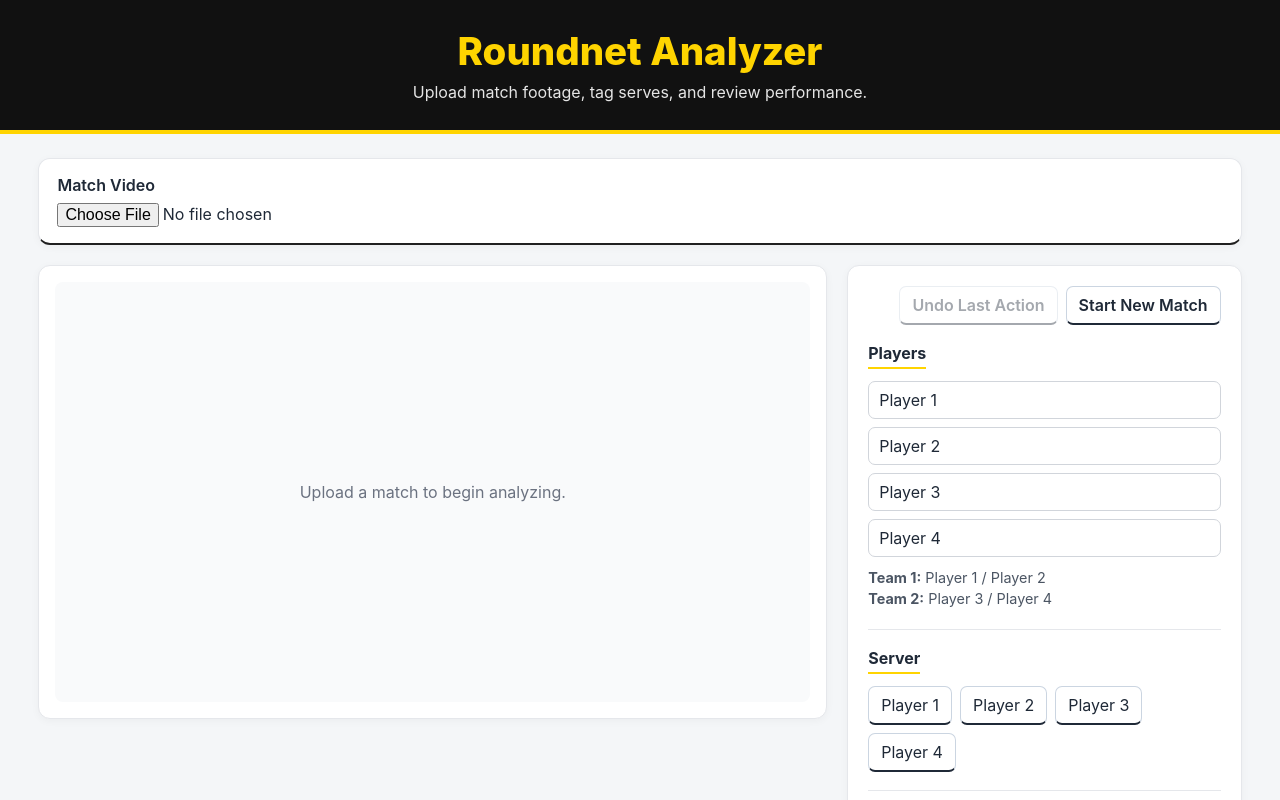
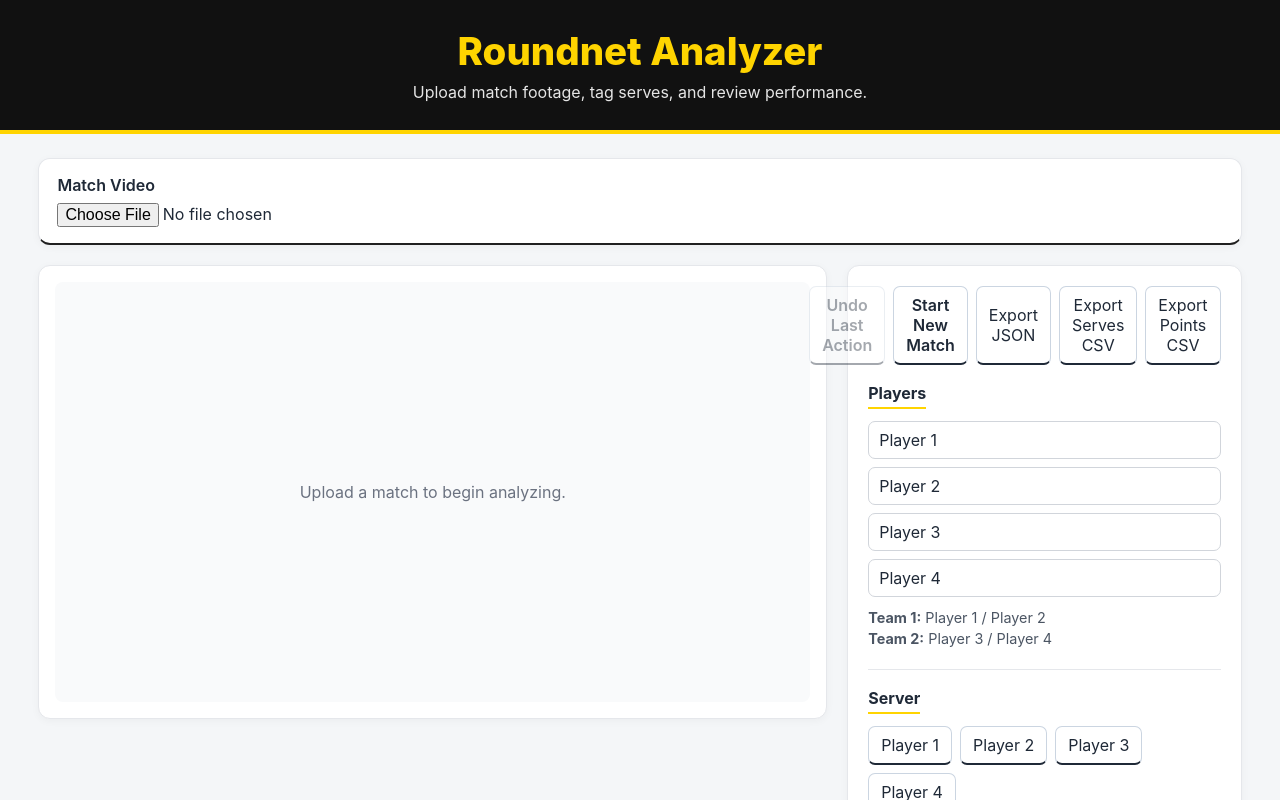
Before and after one commit to rubinchang07/roundnet-analyzer, a React (Vite) app: page / in a window 1280 px wide. Shown: the top 800 px of the page. Built offline with nearby package versions, Linux system fonts and the light colour scheme.

Commit message:
Add match data export

```diff
--- a/src/App.jsx
+++ b/src/App.jsx
@@ -945,6 +945,145 @@ function App() {
           : player
       )
     )
+  }
+
+  function exportMatchJSON() {
+    const matchData = {
+      exportedAt: new Date().toISOString(),
+      players,
+      teams,
+      serves,
+      points
+    }
+
+    const json = JSON.stringify(
+      matchData,
+      null,
+      2
+    )
+
+    // create Blob
+    const blob = new Blob(
+      [json],
+      { type: "application/json" }
+    )
+    // create temporary URL
+    const url = URL.createObjectURL(blob)
+    // create link
+    const link = document.createElement("a")
+    link.href = url
+    // trigger download
+    link.download = "roundnet-match.json"
+    link.click()
+    // clean up URL
+    URL.revokeObjectURL(url)
+  }
+
+  function exportServesCSV() {
+    const headers = [
+      "Serve Number",
+      "Timestamp",
+      "Player ID",
+      "Player Name",
+      "Team",
+      "Hand",
+      "Serve Type",
+      "Serve Attempt",
+      "Legality",
+      "Fault Type",
+      "Played Through",
+      "Result"
+    ]
+
+    const rows = serves.map((serve, index) => [
+      index + 1,
+      serve.timestamp,
+      serve.playerId,
+      getPlayerName(serve.playerId),
+      getPlayerTeam(serve.playerId),
+      serve.hand,
+      serve.type,
+      serve.serveAttempt,
+      serve.legality,
+      serve.faultType ?? "",
+      serve.playedThrough ?? "",
+      serve.result ?? ""
+    ])
+
+    const csv = [
+      headers,
+      ...rows
+    ]
+      .map(row => row.map(escapeCSVValue).join(","))
+      .join("\n")
+
+    const blob = new Blob(
+      [csv],
+      { type: "text/csv;charset=utf-8;" }
+    )
+
+    const url = URL.createObjectURL(blob)
+
+    const link = document.createElement("a")
+    link.href = url
+    link.download = "roundnet-serves.csv"
+    link.click()
+
+    URL.revokeObjectURL(url)
+  }
+
+  function exportPointsCSV() {
+    const headers = [
+      "Point Number",
+      "Server ID",
+      "Server Name",
+      "Serving Team",
+      "Winning Team",
+      "Outcome",
+      "Responsible Player ID",
+      "Responsible Player Name",
+      "Number of Serves"
+    ]
+
+    // create rows
+    const rows = points.map((point, index) => [
+      index + 1,
+      point.serverId,
+      getPlayerName(point.serverId),
+      getPlayerTeam(point.serverId),
+      point.winningTeam,
+      point.outcome,
+      point.responsiblePlayerId ?? "",
+      point.responsiblePlayerId
+        ? getPlayerName(point.responsiblePlayerId)
+        : "",
+      point.serves.length
+    ])
+    // create CSV from headers + rows
+    const csv = [
+      headers,
+      ...rows
+    ]
+      .map(row => row.map(escapeCSVValue).join(","))
+      .join("\n")
+    const blob = new Blob(
+      [csv],
+      { type: "text/csv;charset=utf-8;" }
+    )
+
+    const url = URL.createObjectURL(blob)
+
+    const link = document.createElement("a")
+    link.href = url
+    link.download = "roundnet-points.csv"
+    link.click()
+
+    URL.revokeObjectURL(url)
+  }
+
+  function escapeCSVValue(value) {
+    const stringValue = String(value ?? "")
+    return `"${stringValue.replaceAll('"', '""')}"`
   }
 
   // -----------------------------
@@ -1261,6 +1400,18 @@ function App() {
                 onClick={startNewMatch}
               >
                 Start New Match
+              </button>
+
+              <button onClick={exportMatchJSON}>
+                Export JSON
+              </button>
+
+              <button onClick={exportServesCSV}>
+                Export Serves CSV
+              </button>
+
+              <button onClick={exportPointsCSV}>
+                Export Points CSV
               </button>
             </div>
 
```
